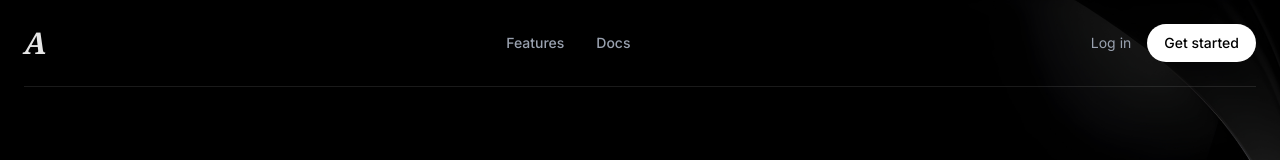
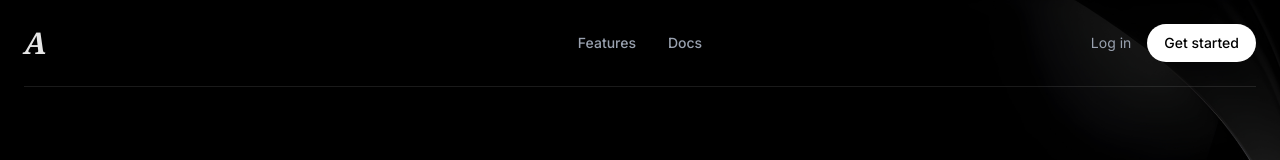
Before and after one commit to aetherord/Aether, a Next.js app: page / in a window 1280 px wide. Shown: the top 160 px of the page. Built offline with nearby package versions, Linux system fonts and the light colour scheme.

Commit message:
fix: center nav links properly

```diff
--- a/src/app/page.tsx
+++ b/src/app/page.tsx
@@ -11,18 +11,18 @@ export default function Home() {
         backgroundRepeat: "no-repeat",
       }}
     >
-			{/* Overlay for text readability */}
       <div className="absolute inset-0 bg-black/40 z-0" />
 
       <div className="relative z-10 max-w-7xl mx-auto px-6 w-full h-full flex flex-col">
         {/* Navbar */}
         <nav className="flex justify-between items-center py-6 border-b border-white/10">
-					{/* Logo - JUST THE A */}
+          {/* Logo */}
           <div className="text-3xl font-serif italic font-bold text-white/90 tracking-tight">
             A
           </div>
 
-					<div className="hidden md:flex gap-8 text-sm font-medium">
+          {/* Centered Nav Links */}
+          <div className="hidden md:flex gap-8 text-sm font-medium absolute left-1/2 transform -translate-x-1/2">
             <Link href="#" className="text-gray-400 hover:text-white transition-colors">
               Features
             </Link>
@@ -31,11 +31,9 @@ export default function Home() {
             </Link>
           </div>
 
+          {/* Right Side Actions */}
           <div className="flex items-center gap-4">
-						<Link
-							href="/login"
-							className="text-sm text-gray-400 hover:text-white transition-colors"
-						>
+            <Link href="/login" className="text-sm text-gray-400 hover:text-white transition-colors">
               Log in
             </Link>
             <Link
@@ -50,7 +48,7 @@ export default function Home() {
         {/* Hero Section */}
         <section className="flex-1 flex flex-col justify-center items-center text-center py-20 gap-6 max-w-4xl mx-auto">
           <div className="inline-block px-4 py-1.5 rounded-full border border-white/20 bg-white/10 text-xs font-medium text-gray-300">
-						Join the <span className="text-white">Aether</span> network →
+            Join the <span className="text-white">Aether</span> network ?
           </div>
 
           <h1 className="font-serif text-6xl lg:text-8xl leading-[1.05] tracking-tight">
```
Lines whose indentation alone changed are shown as unchanged.
